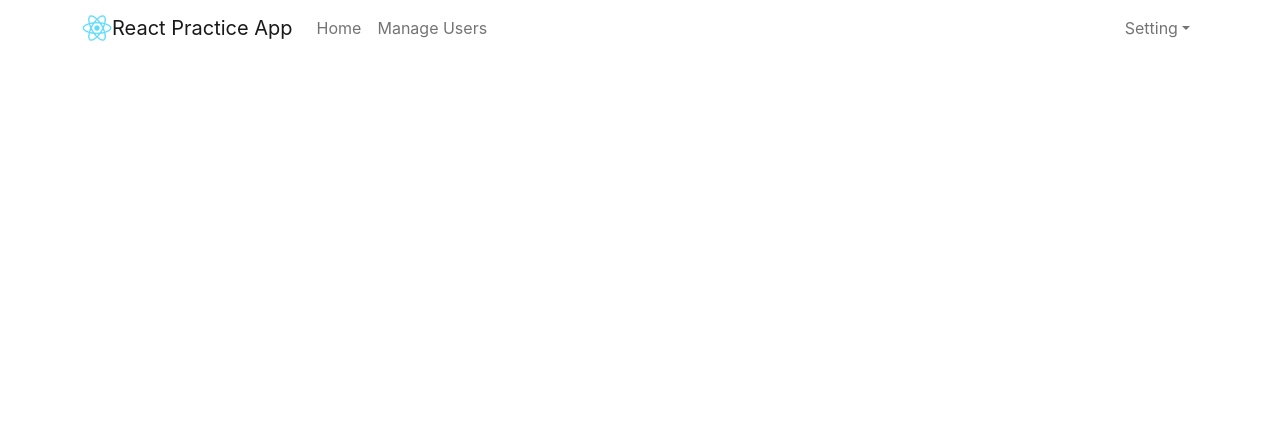
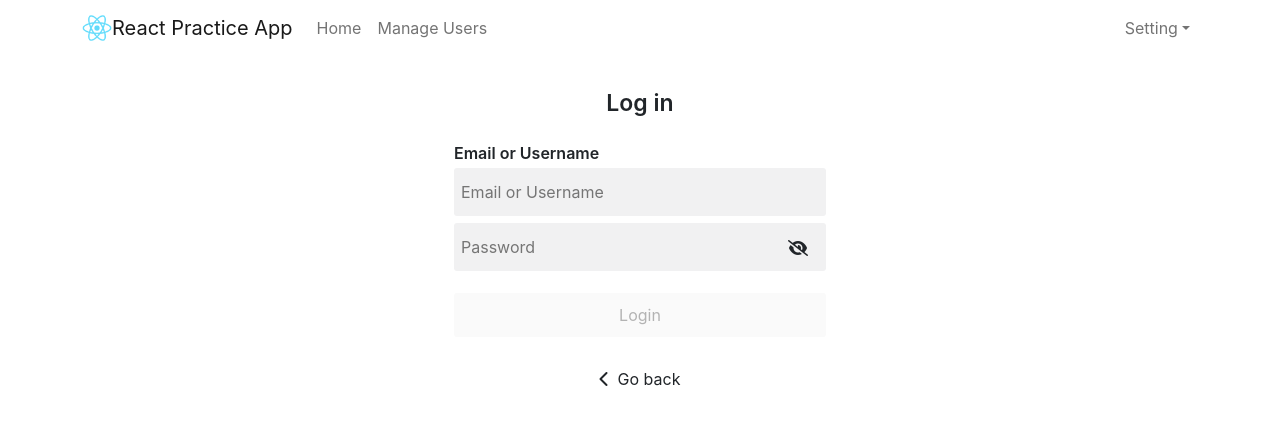
Before and after one commit to hoangvietnd/learn-reactjs, a React (Create React App) app: page /login in a window 1280 px wide. Shown: the top 424 px of the page. Built offline with nearby package versions, Linux system fonts and the light colour scheme.

Commit message:
Design Login Page

```diff
--- a/src/App.js
+++ b/src/App.js
@@ -5,6 +5,7 @@
 import TableUsers from './component/TableUsers';
 import Home from './component/Home';
 import { Routes, Route } from 'react-router-dom';
+import Login from './component/Login';
 
 function App() {
   return (
@@ -15,6 +16,7 @@
           <Routes>
             <Route path="/" element={<Home />} />
             <Route path="/users" element={<TableUsers />} />
+            <Route path="/login" element={<Login />} />
           </Routes>
         </Container>
       </div>
--- a/src/App.scss
+++ b/src/App.scss
@@ -11,4 +11,71 @@
 }
 
 .app-container {
+  .login-container {
+    display: flex;
+    flex-direction: column;
+    margin: 0 auto;
+  }
+
+  .title {
+    text-align: center;
+    font-size: 23px;
+    font-weight: 600;
+    padding-top: 30px;
+  }
+
+  .text {
+    font-weight: 600;
+    padding-top: 20px;
+    padding-bottom: 3px;
+  }
+
+  input {
+    padding: 12px 7px;
+    outline: none;
+    background: #1618230f;
+    border: #1618230f;
+    margin-bottom: 7px;
+    border-radius: 3px;
+    width: 100%;
+
+    &:hover {
+      background-color: #dedede;
+      // border: 1px solid #dedede;
+    }
+  }
+
+  .input-password {
+    position: relative;
+
+    i {
+      cursor: pointer;
+      position: absolute;
+      top: 17px;
+      right: 10px;
+    }
+  }
+
+  button {
+    margin-top: 15px;
+    padding: 10px;
+    border-radius: 3px;
+    outline: none;
+    border: none;
+
+    &.active {
+      background-color: #fe2c55;
+      color: white;
+    }
+  }
+
+  button[disable=disable], button:disabled {
+    cursor: not-allowed;
+  }
+
+  .back {
+    text-align: center;
+    margin-top: 30px;
+    cursor: pointer;
+  }
 }
--- a/src/component/Header.js
+++ b/src/component/Header.js
@@ -2,12 +2,10 @@
 import Nav from 'react-bootstrap/Nav';
 import NavDropdown from 'react-bootstrap/NavDropdown';
 import Navbar from 'react-bootstrap/Navbar';
-import { useLocation, NavLink } from 'react-router-dom';
+import { NavLink } from 'react-router-dom';
 import logoApp from '../assets/images/logo192.png';
 
 const Header = (props) => {
-  let location = useLocation();
-
   return (
     <>
       <Navbar expand="lg" className="bg-body-tertiary">
--- a/src/component/Home.scss
+++ b/src/component/Home.scss
@@ -5,5 +5,6 @@
 
     span{
         color: darkorange;
+        font-weight: 600;
     }
 }
--- /dev/null
+++ b/src/component/Login.js
@@ -0,0 +1,40 @@
+import React, { useState } from 'react';
+
+function Login(props) {
+  const [email, setEmail] = useState('');
+  const [password, setPassword] = useState('');
+  const [isShowPassword, setisShowPassword] = useState(false);
+
+  return (
+    <div className="login-container col-12 col-sm-4">
+      <div className="title">Log in</div>
+      <div className="text">Email or Username</div>
+      <input
+        type="text"
+        placeholder="Email or Username"
+        value={email}
+        onChange={(event) => setEmail(event.target.value)}
+      />
+      <div className="input-password">
+        <input
+          type={isShowPassword === true ? 'text' : 'password'}
+          placeholder="Password"
+          value={password}
+          onChange={(event) => setPassword(event.target.value)}
+        />
+        <i
+          className={isShowPassword === true ? 'fa-solid fa-eye' : 'fa-solid fa-eye-slash'}
+          onClick={() => setisShowPassword(!isShowPassword)}
+        />
+      </div>
+      <button className={email && password ? 'active' : ''} disabled={email && password ? false : true}>
+        Login
+      </button>
+      <div className="back">
+        <i className="fa-solid fa-chevron-left"></i>Go back
+      </div>
+    </div>
+  );
+}
+
+export default Login;
```
